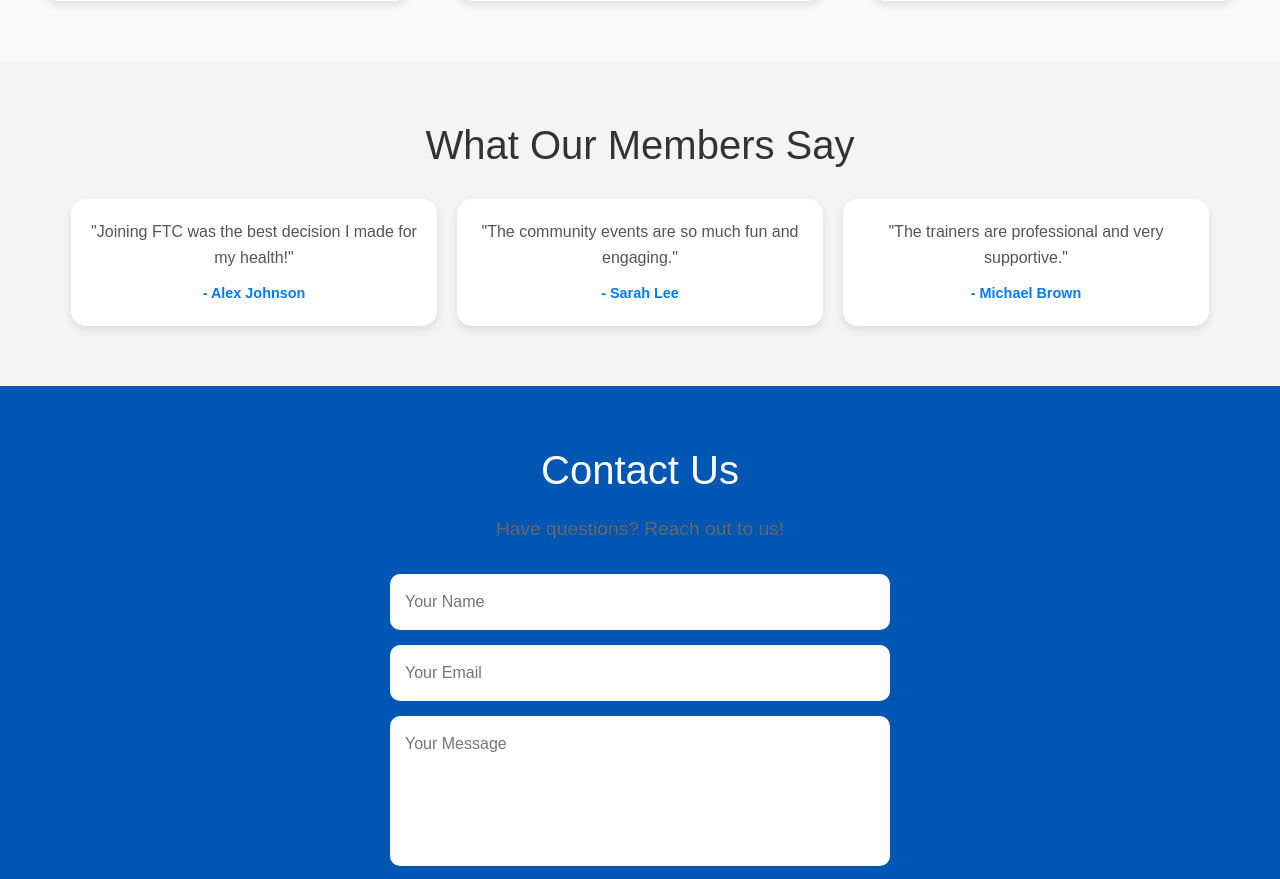
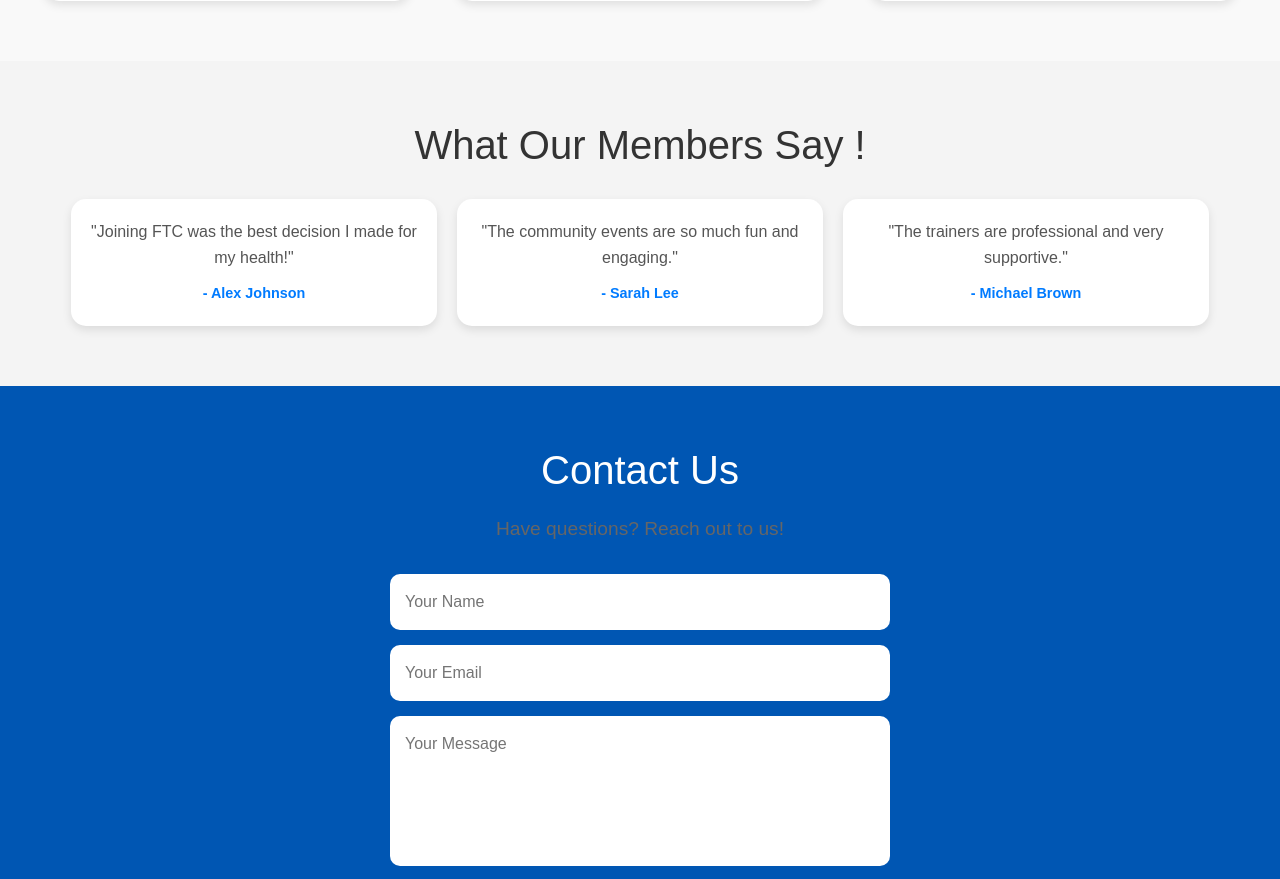
Before and after one commit to NimeshDilhara96/NextgensportclubSystem, a React (Create React App) app in the folder frontend/: page / in a window 1280 px wide. Shown: the part 1114-1993 px from the top of the page. Built offline with nearby package versions, Linux system fonts and the light colour scheme.

Commit message:
update testimonial heading to enhance member feedback visibility

```diff
--- a/frontend/src/components/Main/main.js
+++ b/frontend/src/components/Main/main.js
@@ -52,7 +52,7 @@ const LandingPage = () => {
 
       {/* Testimonials Section */}
       <section className={styles.testimonials}>
-        <h2>What Our Members Say</h2>
+        <h2>What Our Members Say !</h2>
         <div className={styles.testimonialCards}>
           <div className={styles.testimonialCard}>
             <p>"Joining FTC was the best decision I made for my health!"</p>
```
